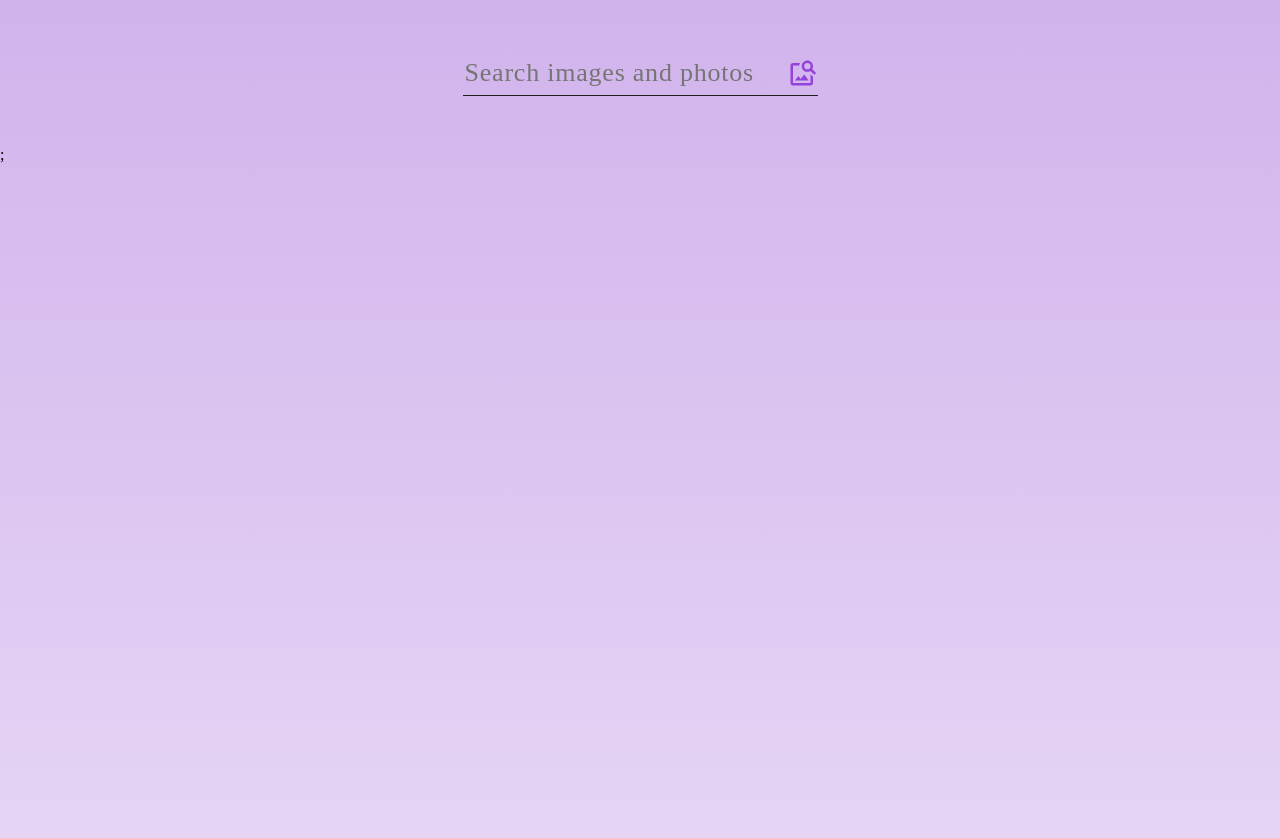
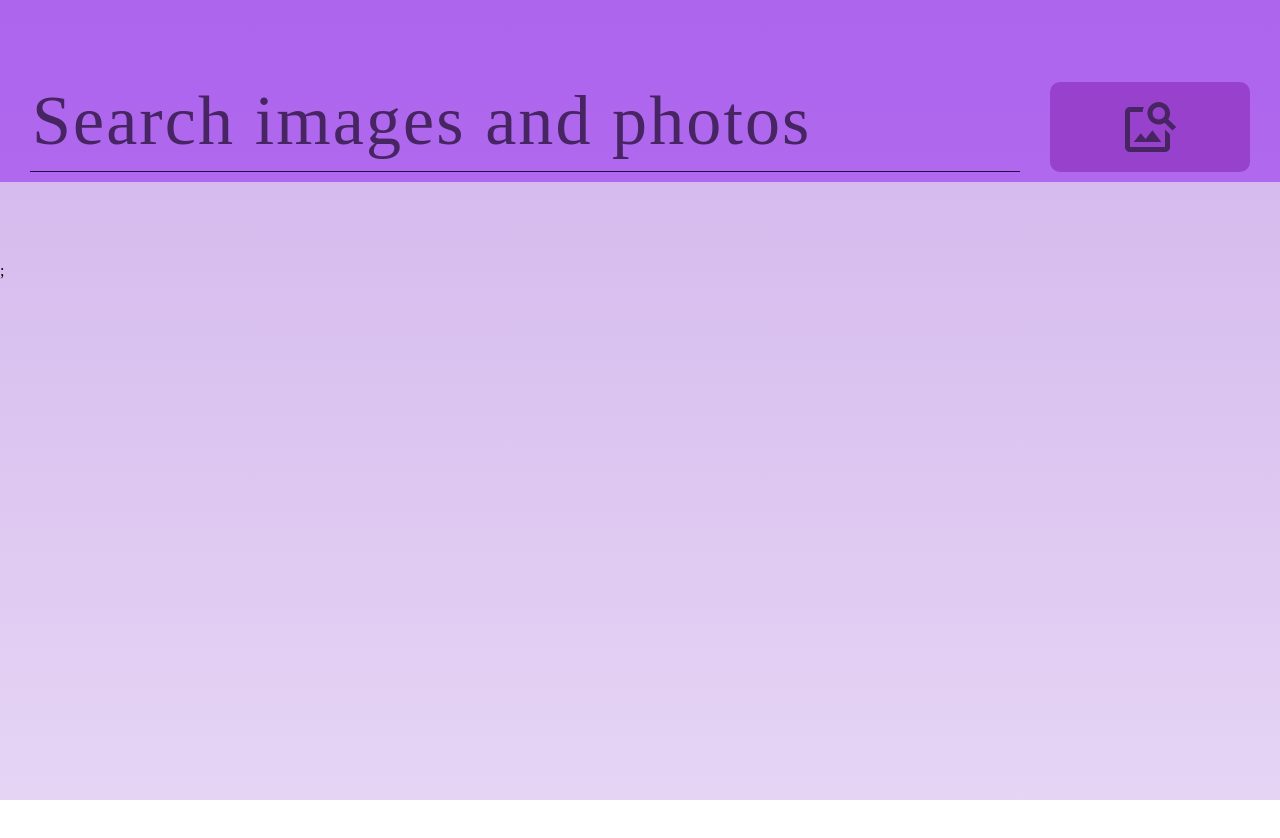
Before and after one commit to OlichkaKhamuliak/goit-react-hw-04, a React (Vite) app: page / in a window 1280 px wide. Shown: the top 838 px of the page. After the commit the page ends 800 px from the top, so only its background shows below. Built offline with nearby package versions, Linux system fonts and the light colour scheme; a web font is replaced by a local one.

Commit message:
add desc in modal

```diff
--- a/src/components/ImageCard/ImageCard.jsx
+++ b/src/components/ImageCard/ImageCard.jsx
@@ -1,18 +1,44 @@
 import { useState } from 'react';
 import { ImageModal } from '../ImageModal/ImageModal';
-import css from './ImageCard.module.css'
+import css from './ImageCard.module.css';
 
-export const ImageCard = ({ urls, alt_description, color }) => {
+export const ImageCard = ({
+  urls,
+  alt,
+  color,
+  numberOfLikes,
+  title,
+  location,
+  photographer,
+  instagramId,
+}) => {
+  console.log(numberOfLikes);
+
   const [showModal, setShowModal] = useState(false);
   const toggle = () => {
     setShowModal(prevModal => !prevModal);
   };
   return (
     <div>
-      <div className={css.photoCard} onClick={toggle} style={{ backgroundColor: color, borderColor: color }}>
-        <img className={css.img} src={urls.small} alt={alt_description} />
+      <div
+        className={css.photoCard}
+        onClick={toggle}
+        style={{ backgroundColor: color, borderColor: color }}
+      >
+        <img className={css.img} src={urls.small} alt={alt} />
       </div>
-      <ImageModal alt={alt_description} urls={urls} modalIsOpen={showModal} closeModal={toggle} />
+      <ImageModal
+        alt={alt}
+        urls={urls}
+        modalIsOpen={showModal}
+        closeModal={toggle}
+        color={color}
+        likes={numberOfLikes}
+        descriptions={title}
+        location={location}
+        photographerName={photographer}
+        instId={instagramId}
+      />
     </div>
   );
 };
--- a/src/components/ImageCard/ImageCard.module.css
+++ b/src/components/ImageCard/ImageCard.module.css
@@ -4,12 +4,22 @@
   }
 
 .photoCard {
- min-width: 300px;
+ min-width: 280px;
  padding: 10px;
- margin: 10px;
+ margin-left: 10px;
+ margin-right: 10px;
+
  border-radius: 5%;
  transition: transform var(--animation-duration) var(--timing-function);
  height: 290px;
+}
+
+@media screen and (min-width: 768px) {
+    .photoCard {
+        height: 450px;
+        margin-left: 0;
+        margin-right: 0;
+    }
 
 }
 
@@ -23,4 +33,5 @@
     border-radius: 5%;
     height: 100%;
     object-fit: cover;
+    margin: 0 auto;
 }
--- a/src/components/ImageGallery/ImageGallery.jsx
+++ b/src/components/ImageGallery/ImageGallery.jsx
@@ -1,14 +1,33 @@
 import { ImageCard } from '../ImageCard/ImageCard';
-import css from './ImageGallery.module.css'
+import css from './ImageGallery.module.css';
 
 export const ImageGallery = ({ images }) => {
   return (
     <ul className={css.list}>
-      {images.map(({ id, alt_description, urls, color }) => (
-        <li key={id}>
-          <ImageCard color={color} alt={alt_description} urls={urls} />
-        </li>
-      ))}
+      {images.map(
+        ({
+          id,
+          alt_description,
+          urls,
+          color,
+          likes,
+          description,
+          user: { location, name, instagram_username },
+        }) => (
+          <li key={id}>
+            <ImageCard
+              color={color}
+              alt={alt_description}
+              urls={urls}
+              numberOfLikes={likes}
+              title={description}
+              location={location}
+              photographer={name}
+              instagramId={instagram_username}
+            />
+          </li>
+        )
+      )}
     </ul>
   );
 };
--- a/src/components/ImageGallery/ImageGallery.module.css
+++ b/src/components/ImageGallery/ImageGallery.module.css
@@ -1,7 +1,33 @@
 .list {
     display: grid;
-    grid-template-columns: repeat(auto-fill, minmax(320px, 375px));
-    grid-gap: 7px;
+    grid-template-columns: repeat(1, minmax(320px, 375px));
+    grid-gap: 17px;
     justify-content: center;
     align-items: center;
 }
+
+@media screen and (min-width: 768px) {
+.list {
+    margin-left: 25px;
+    margin-right: 25px;
+    grid-template-columns: repeat(2, minmax(0, 1fr));
+    grid-gap: 22px;
+
+}
+}
+
+@media screen and (min-width: 1280px) {
+    .list {
+        margin-left: 30px;
+        margin-right: 30px;
+        grid-template-columns: repeat(3, minmax(0, 1fr));
+        grid-gap: 30px;
+max-width: 1550px;
+    }
+    }
+    @media screen and (min-width: 1550px) {
+        .list {
+margin: 0 auto;
+max-width: 1480px;
+        }
+    }
--- a/src/components/ImageModal/ImageModal.jsx
+++ b/src/components/ImageModal/ImageModal.jsx
@@ -1,5 +1,25 @@
 import Modal from 'react-modal';
+import css from './ImageModal.module.css';
+import { LuSubtitles } from 'react-icons/lu';
+import { TiHeart } from 'react-icons/ti';
+import { IoLocationOutline } from 'react-icons/io5';
+import { MdPhotoCameraFront } from 'react-icons/md';
+import { FaInstagram } from 'react-icons/fa';
 
+Modal.setAppElement('#root');
+
+export const ImageModal = ({
+  urls,
+  alt,
+  modalIsOpen,
+  closeModal,
+  color,
+  likes,
+  descriptions,
+  location,
+  photographerName,
+  instId,
+}) => {
   const customStyles = {
     content: {
       top: '50%',
@@ -8,12 +28,10 @@ const customStyles = {
       bottom: 'auto',
       marginRight: '-50%',
       transform: 'translate(-50%, -50%)',
+      backgroundColor: color,
+      borderColor: color,
     },
   };
-
-Modal.setAppElement('#root');
-
-export const ImageModal = ({ urls, alt_description, modalIsOpen, closeModal }) => {
   return (
     <Modal
       isOpen={modalIsOpen}
@@ -21,7 +39,42 @@ export const ImageModal = ({ urls, alt_description, modalIsOpen, closeModal }) =
       style={customStyles}
       contentLabel="Search Photo Modal"
     >
-      <img src={urls.regular} alt={alt_description} />
+      <img src={urls.regular} alt={alt} />
+      <div className={css.description}>
+        {descriptions !== null && (
+          <p>
+            {' '}
+            <LuSubtitles /> {descriptions}
+          </p>
+        )}
+        {likes !== null && (
+          <p>
+            <TiHeart /> {likes}
+          </p>
+        )}
+        {location !== null && (
+          <p>
+            <IoLocationOutline /> {location}
+          </p>
+        )}
+        {photographerName !== null && (
+          <p>
+            <MdPhotoCameraFront /> {photographerName}
+          </p>
+        )}
+        {instId !== null && (
+          <a
+            href={`https://www.instagram.com/${instId}/`}
+            target="_blank"
+            rel="noopener noreferrer"
+            aria-label="Instagram icon"
+          >
+            <p>
+              <FaInstagram /> @{instId}
+            </p>
+          </a>
+        )}
+      </div>
     </Modal>
   );
 };
--- a/src/components/ImageModal/ImageModal.module.css
+++ b/src/components/ImageModal/ImageModal.module.css
@@ -0,0 +1,9 @@
+.description {
+  background-color: #fff;
+  margin-top: 20px;
+  display: flex;
+  justify-content: center;
+  align-items: flex-start;
+  flex-direction: column;
+  gap: 5px;
+}
--- a/src/components/SearchBar/SearchBar.jsx
+++ b/src/components/SearchBar/SearchBar.jsx
@@ -34,7 +34,8 @@ export const SearchBar = ({ onSubmit }) => {
           onChange={handleChange}
         />
         <button className={css.button} type="submit">
-          <MdOutlineImageSearch size="30px" />
+          <MdOutlineImageSearch            className={css.svg}
+ size="30px" />
         </button>
       </form>
     </header>
--- a/src/components/SearchBar/SearchBar.module.css
+++ b/src/components/SearchBar/SearchBar.module.css
@@ -1,44 +1,134 @@
 .form {
-  max-width: 375px;
+  display: flex;
+
+  max-width: 100%;
   padding-left: 10px;
   padding-right: 10px;
   margin: 0 auto;
   position: relative;
   margin-bottom: 50px;
-  margin-top: 50px;
+  padding-top: 50px;
+  background-color: var(--color-form);
+  padding-bottom: 5px;
 }
+
+
 
 .input {
   width: 100%;
-  height: 46px;
-
+  height: 100%;
   border-style: none;
-  border-bottom: 1px solid #212121;
+  border-bottom: 1px solid var(--color-darkviolet);
   background-color: transparent;
 
   outline: none;
-
-  transition: var(--animation-cubicBezier);
-
-  font-size: var(--font-medium);
+  font-size: var(--font-small);
   color: var(--color-darkviolet);
   font-weight: 500;
   letter-spacing: 0.03em;
+  padding-bottom: 10px;
 }
 
+.input::placeholder {
+color: var(--color-violet);
+}
+
+
+
 .button {
-  width: 50px;
-  height: 50px;
-
+  display: grid;
+  place-items: center;
   font-size: 20px;
+  border: none;
+  border-radius: 10px;
+  background-color: rgba(140, 46, 187, 0.655);
   color: var(--color-violet);
-
-  position: absolute;
-  top: 0;
-  right: 0;
-  transition: color var(--animation-cubicBezier);
+  transition: color var(--animation-cubicBezier) background-color var(--animation-cubicBezier);
 }
 
 .button:hover {
   color: var(--color-darkviolet);
+  background-color: rgba(93, 41, 119, 0.655);
 }
+
+@media screen and (min-width: 375px) {
+  .button {
+    border: none;
+background-color: rgba(140, 46, 187, 0.655);
+border-radius: 10px;
+padding-left: 20px;
+padding-right: 20px;
+padding-top: 0;
+padding-bottom: 0;
+}
+}
+@media screen and (min-width: 425px) {
+  .button {
+    padding-left: 40px;
+    padding-right: 40px;
+  }
+}
+@media screen and (min-width: 550px) {
+  .button {
+    padding-left: 50px;
+    padding-right: 50px;
+  }
+}
+
+@media screen and (min-width: 768px) {
+  .form {
+    padding: 0;
+
+    margin-bottom: 80px;
+    padding-top: 80px;
+    align-items: flex-end;
+    padding-bottom: 10px;
+
+
+  }
+  .input {
+    margin-left: 25px;
+    font-size: var(--font-medium);
+    margin-right: 10px;
+  }
+  .button {
+    margin-right: 25px;
+    padding-left: 50px;
+    padding-right: 50px;
+    padding-top: 10px;
+    padding-bottom: 10px;
+  }
+  .svg {
+    width: 50px;
+    height: 50px;
+  }
+}
+  @media screen and (min-width: 1280px) {
+    .form {
+      max-width: 1550px;
+    }
+    .input {
+            margin-left: 30px;
+      margin-right: 30px;
+      font-size: var(--font-large);
+    }
+    .button {
+      margin-right: 30px;
+padding-left: 70px;
+padding-right: 70px;
+padding-top: 15px;
+padding-bottom: 15px;
+    }
+    .svg {
+      width: 60px;
+      height: 60px;
+    }
+  }
+    @media screen and (min-width: 1550px) {
+      .form {
+margin: 0 auto;
+max-width: 1480px;
+margin-bottom: 100px;
+padding-top: 100px;
+}
+}
--- a/src/styles/variables.css
+++ b/src/styles/variables.css
@@ -1,19 +1,14 @@
 :root {
   /*colors*/
-  --color-white: #ffffff;
-  --color-gray: #9e9e9e;
-  --color-light: #f2f2f2;
-  --color-darkviolet: #4f1b7c;
-  --color-violet: #9342db;
-  --color-lightBlue: #87cefa;
+  --color-darkviolet: #270545;
+  --color-form: #9a39efa2;
+  --color-violet: #462562;
   --color-mainBackground: linear-gradient(to bottom, #d1b3ec, #d1b3ec8e);
-  --color-tagBackground: linear-gradient(to bottom, #ffd194, #d1913c);
-  --color-accent: #2196f3;
 
   /*font*/
-  --font-medium: 26px;
-  --font-large: 30px;
-  --font-small: 18px;
+  --font-small: 26px;
+  --font-medium: 50px;
+  --font-large: 70px;
 
   /*shadow*/
   --shadow-regular: 0px 4px 10px 4px #9e9e9e;
```
Lines whose indentation alone changed are shown as unchanged.
